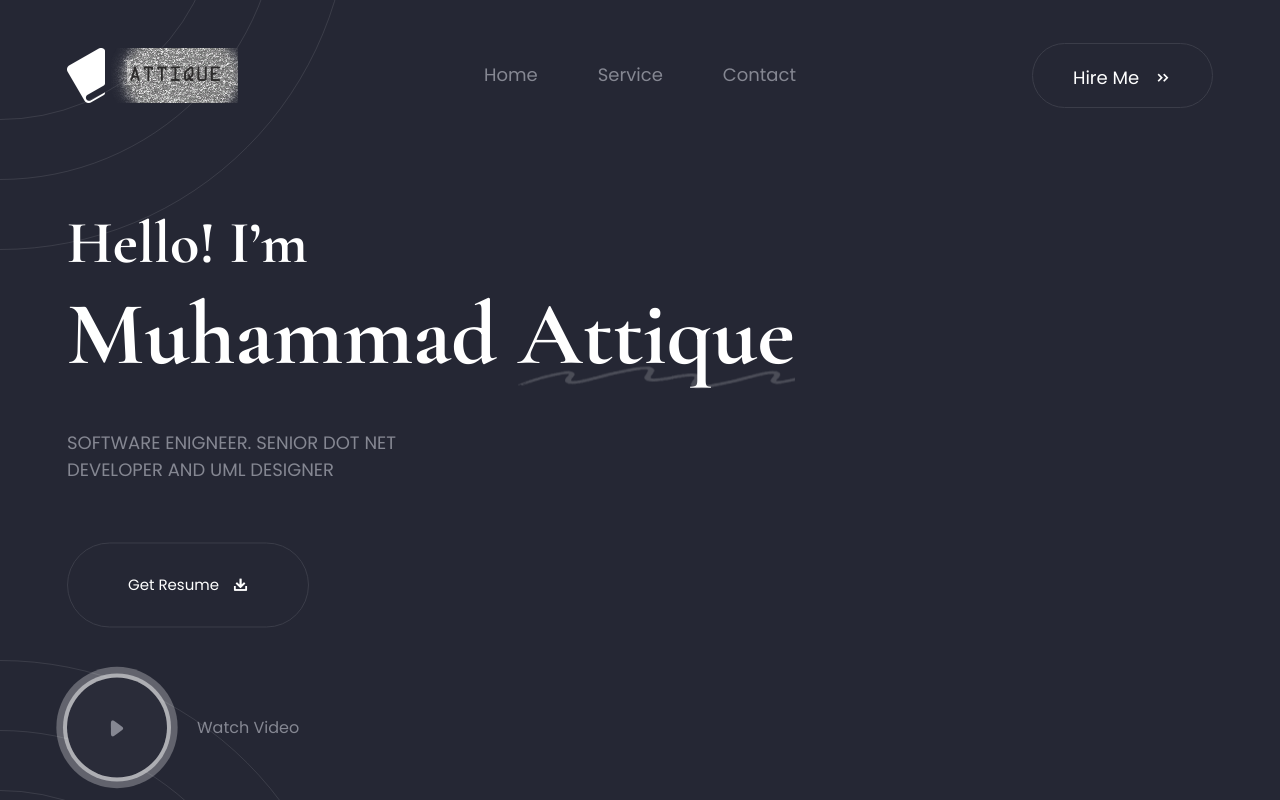
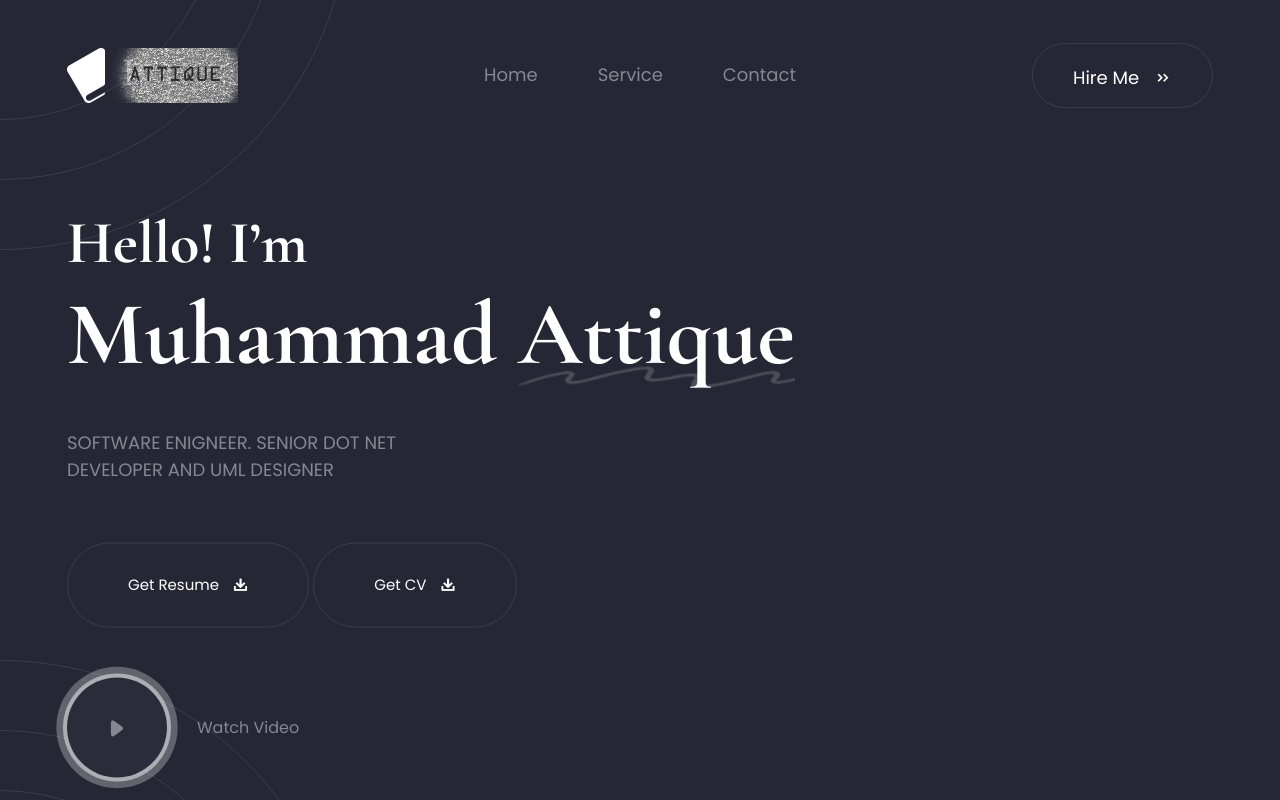
Before and after one commit to attiquekashmiri/MuhammadAttique, a plain HTML site: page index.html in a window 1280 px wide. Shown: the top 800 px of the page. Drawn offline with nearby package versions, Linux system fonts and the light colour scheme.

Commit message:
Update index.html

```diff
--- a/index.html
+++ b/index.html
@@ -153,7 +153,7 @@
                                 <p>SOFTWARE ENIGNEER. SENIOR DOT NET DEVELOPER AND UML DESIGNER</p>
 
                                 <a href="assets/MAttiqueResume.pdf" class="btn btn-xl btn-outline-one icon-space-left">Get Resume <i class="icofont-download"></i></a>
-
+				 <a href="assets/MAttiqueCV.pdf" class="btn btn-xl btn-outline-one icon-space-left">Get CV <i class="icofont-download"></i></a>
                                 <div class="video-link">
                                     <a class="wave-btn" href="#" data-autoplay="true" data-vbtype="video">
 
```
